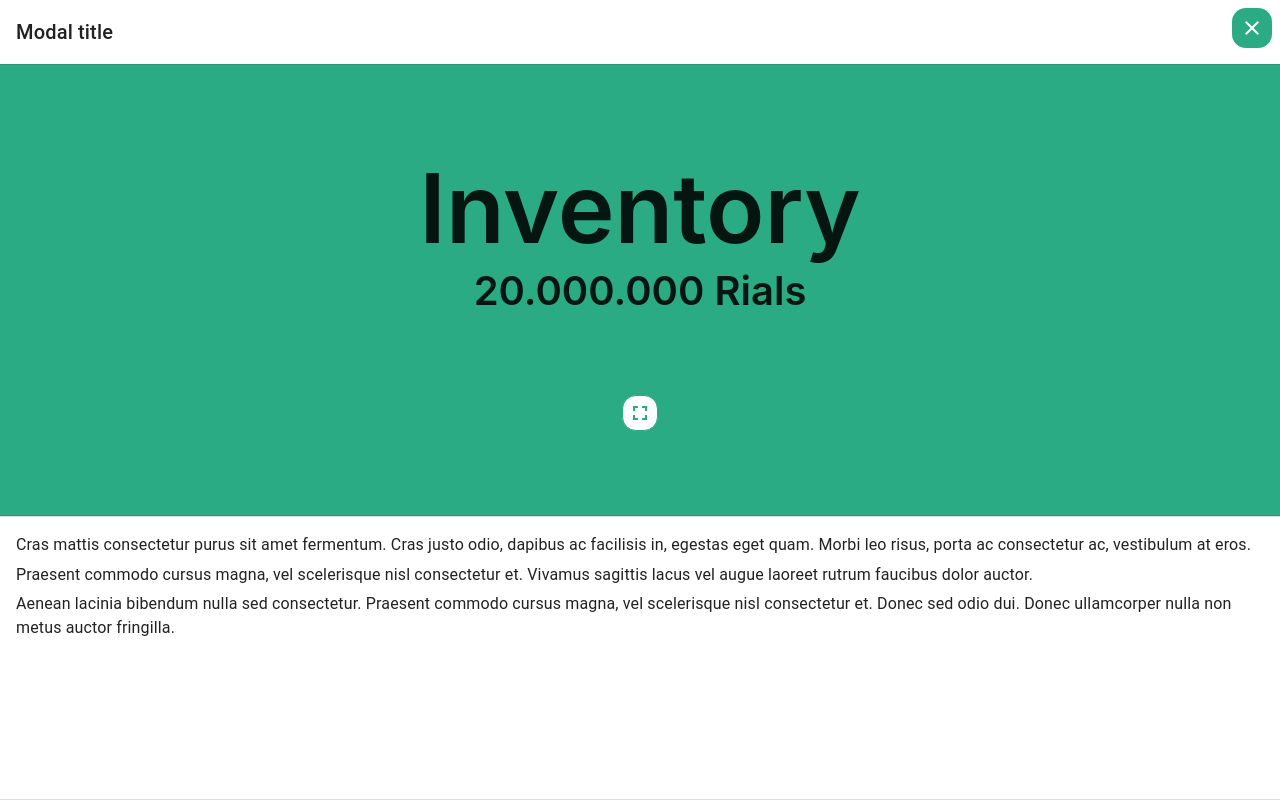
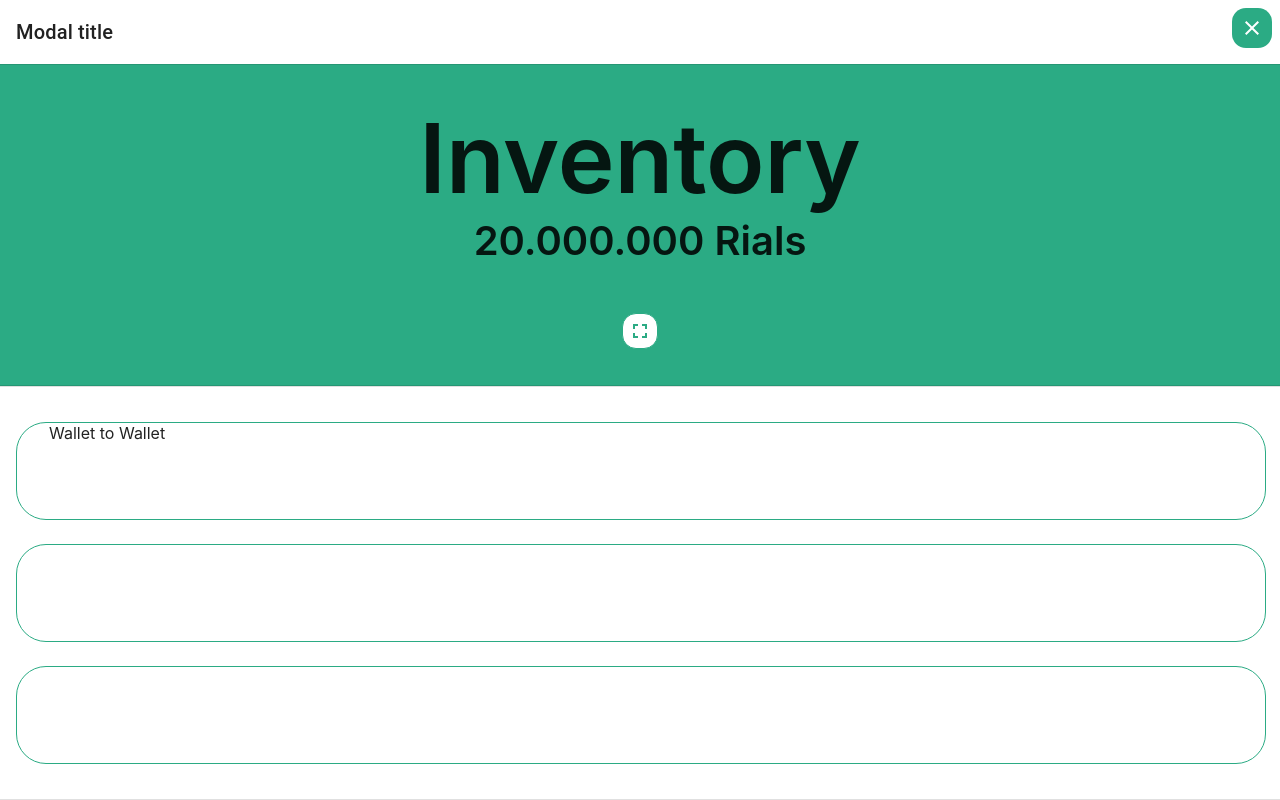
Before and after one commit to siahvosh/digital-wallet, a React (Create React App) app: page / in a window 1280 px wide. Both pictures are taken after a click on the button 640 px from the left and 173 px from the top of the page. Built offline with nearby package versions, Linux system fonts and the light colour scheme.

Commit message:
add bottom card on wallet dialog

```diff
--- /dev/null
+++ b/src/Component/Modals/Wallet.css
@@ -0,0 +1,7 @@
+.option{
+    width: 100%;
+    height: 6rem;
+    border: 1px solid #2bab84;
+    border-radius: 30px ;
+
+}
--- a/src/Component/Modals/Wallet.tsx
+++ b/src/Component/Modals/Wallet.tsx
@@ -12,6 +12,7 @@ import {useEffect, useState} from "react";
 import {Grid2} from "@mui/material";
 import FullscreenExitIcon from '@mui/icons-material/FullscreenExit';
 import FullscreenIcon from "@mui/icons-material/Fullscreen";
+import './Wallet.css'
 
 const BootstrapDialog = styled(Dialog)(({ theme }) => ({
     '& .MuiDialogContent-root': {
@@ -29,23 +30,16 @@ const Wallet : React.FC<WalletProps> = (props) => {
     const [open, setOpen] = useState<boolean>(false);
 
 
-
     useEffect(() => {
         setOpen(props.open)
     },[props.open])
 
-    const handleClickOpen = () => {
-        setOpen(true);
-    };
     const handleClose = () => {
         setOpen(false);
     };
 
     return (
         <React.Fragment>
-            {/*<Button variant="outlined" onClick={handleClickOpen}>*/}
-            {/*    Open dialog*/}
-            {/*</Button>*/}
             <BootstrapDialog
                 fullScreen
                 onClose={handleClose}
@@ -78,27 +72,31 @@ const Wallet : React.FC<WalletProps> = (props) => {
                             <span style={{fontSize: '2.5rem', fontWeight: '600'}}>20.000.000 Rials</span>
                         </Grid2>
                         <Grid2 size={12} style={{justifyContent: 'center', display: 'flex'}}>
-                            <IconButton style={{marginTop: '5rem'}} className={'btn'} onClick={handleClose} aria-label="delete" size="small">
+                            <IconButton style={{marginTop: '3rem'}} className={'btn'} onClick={handleClose} aria-label="delete" size="small">
                                 <FullscreenIcon/>
                             </IconButton>
                         </Grid2>
                     </Grid2>
                 </DialogContent>
-                <DialogContent dividers>
-                    <Typography gutterBottom>
-                        Cras mattis consectetur purus sit amet fermentum. Cras justo odio,
-                        dapibus ac facilisis in, egestas eget quam. Morbi leo risus, porta ac
-                        consectetur ac, vestibulum at eros.
-                    </Typography>
-                    <Typography gutterBottom>
-                        Praesent commodo cursus magna, vel scelerisque nisl consectetur et.
-                        Vivamus sagittis lacus vel augue laoreet rutrum faucibus dolor auctor.
-                    </Typography>
-                    <Typography gutterBottom>
-                        Aenean lacinia bibendum nulla sed consectetur. Praesent commodo cursus
-                        magna, vel scelerisque nisl consectetur et. Donec sed odio dui. Donec
-                        ullamcorper nulla non metus auctor fringilla.
-                    </Typography>
+                <DialogContent dividers style={{borderTopRightRadius: '50px !important'}}>
+                   <Grid2 alignContent="center" justifyContent="center" container size={12} spacing={3} style={{height: '100%'}}>
+                       <Grid2 size={12}>
+                           <div className={'option'}>
+                               <span style={{padding: '2rem', alignContent: "center"}}>Wallet to Wallet</span>
+                           </div>
+                       </Grid2>
+                       <Grid2 size={12}>
+                           <div className={'option'}>
+
+                           </div>
+                       </Grid2>
+                       <Grid2 size={12}>
+                           <div className={'option'}>
+
+                           </div>
+                       </Grid2>
+
+                   </Grid2>
                 </DialogContent>
             </BootstrapDialog>
         </React.Fragment>
```
